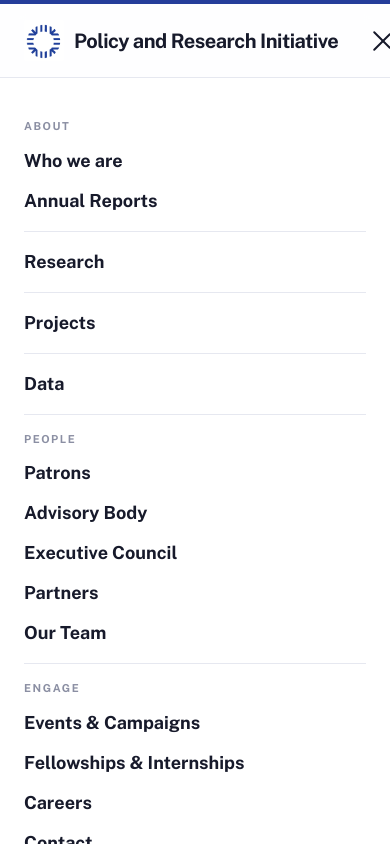
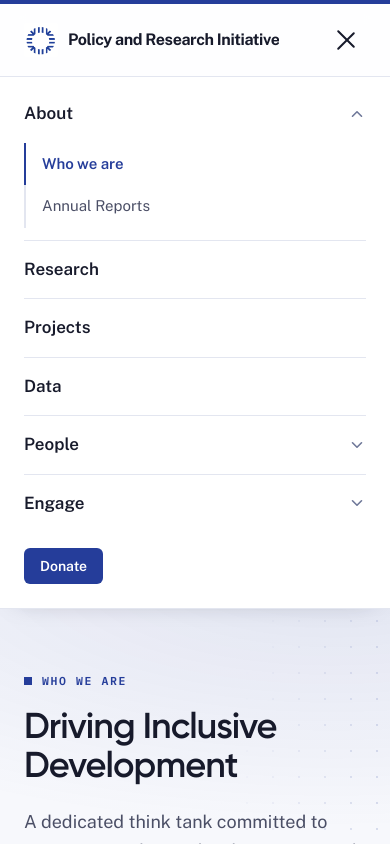
Before and after one commit to prikeralam/front-end, a Next.js app: page /about in a window 390 px wide. Both pictures are taken after a click on the button "Open menu". Shown: the top 844 px of the page. Built offline with nearby package versions, Linux system fonts and the light colour scheme.

Commit message:
feat(ui): collapse the mobile menu to top-level items that expand on tap (#54)
- About, People and Engage open their pages on tap, one at a time, with the current page's group open by default
- Header no longer overflows a 375px screen

Co-authored-by: Sinan K <sinankmuriyanal@gmail.com>

```diff
--- a/app/_ui/Header.tsx
+++ b/app/_ui/Header.tsx
@@ -62,6 +62,10 @@
   const [open, setOpen] = useState(false);
   const [group, setGroup] = useState<string | null>(null);
   const scrolled = useScrolled();
+  // Mobile menu: the group holding the current page is open by default; a tap overrides it until the page changes.
+  const [mobilePick, setMobilePick] = useState<{ path: string; label: string | null } | null>(null);
+  const currentGroup = nav.find((n) => n.items.some((item) => pathname === item.href || pathname.startsWith(`${item.href}/`)))?.label ?? null;
+  const mobileGroup = mobilePick?.path === pathname ? mobilePick.label : currentGroup;
 
   const isPortal = pathname === "/account" || pathname.startsWith("/dashboard");
   if (isPortal) return <PortalHeader />;
@@ -73,10 +77,10 @@
       }`}
     >
       <div className="h-1 w-full bg-[#253D9A]" />
-      <div className="mx-auto flex max-w-6xl items-center justify-between gap-6 px-6 py-4">
-        <Link href="/" className="flex shrink-0 items-center gap-2.5">
-          <Image src="/logo.png" alt="PRI mark" width={40} height={40} className="rounded" />
-          <span className="text-[20px] font-bold tracking-tight text-[#171a2b]">{org.name}</span>
+      <div className="mx-auto flex max-w-6xl items-center justify-between gap-3 px-6 py-4 sm:gap-6">
+        <Link href="/" className="flex min-w-0 items-center gap-2.5">
+          <Image src="/logo.png" alt="PRI mark" width={40} height={40} className="h-[34px] w-[34px] shrink-0 rounded sm:h-10 sm:w-10" />
+          <span className="truncate text-[16px] font-bold tracking-tight text-[#171a2b] sm:text-[20px]">{org.name}</span>
         </Link>
 
         <nav className="hidden items-center gap-1 lg:flex">
@@ -138,28 +142,67 @@
       </div>
 
       {open && (
-        <div className="border-t border-[#e6e8f0] bg-white lg:hidden">
-          <nav className="mx-auto max-w-6xl px-6 py-6">
-            {nav.map((n) => (
-              <div key={n.label} className="border-b border-[#e6e8f0] py-4 last:border-0">
+        <div className="max-h-[calc(100dvh-76px)] overflow-y-auto border-t border-[#e3e6f0] bg-white lg:hidden">
+          <nav aria-label="Main" className="mx-auto max-w-6xl px-6 pb-6 pt-2">
+            <ul className="divide-y divide-[#e3e6f0]">
+              {nav.map((n) => {
+                const expanded = mobileGroup === n.label;
+                const panelId = `mobile-nav-${n.label.toLowerCase().replace(/\W+/g, "-")}`;
+                return (
+                  <li key={n.label}>
                     {n.items.length === 0 ? (
-                  <Link href={`${n.href}`} onClick={() => setOpen(false)} className="text-lg font-bold text-[#171a2b]">
+                      <Link href={`${n.href}`} onClick={() => setOpen(false)} className="block py-4 text-[17px] font-semibold text-[#171a2b]">
                         {n.label}
                       </Link>
                     ) : (
                       <>
-                    <p className="text-[11px] font-bold uppercase tracking-[0.14em] text-[#8b8fa3]">{n.label}</p>
-                    <div className="mt-3 space-y-3">
+                        <button
+                          type="button"
+                          onClick={() => setMobilePick({ path: pathname, label: expanded ? null : n.label })}
+                          aria-expanded={expanded}
+                          aria-controls={panelId}
+                          className="flex w-full items-center justify-between py-4 text-left text-[17px] font-semibold text-[#171a2b]"
+                        >
+                          {n.label}
+                          <svg
+                            viewBox="0 0 20 20"
+                            width="18"
+                            height="18"
+                            aria-hidden="true"
+                            className={`text-[#6f7899] transition-transform duration-200 motion-reduce:transition-none ${expanded ? "rotate-180" : ""}`}
+                          >
+                            <path d="m5 7.5 5 5 5-5" fill="none" stroke="currentColor" strokeWidth="1.8" strokeLinecap="round" strokeLinejoin="round" />
+                          </svg>
+                        </button>
+                        {/* Grid-rows animates the height of the sub-list without measuring it. */}
+                        <div
+                          id={panelId}
+                          className={`grid transition-[grid-template-rows] duration-200 motion-reduce:transition-none ${expanded ? "grid-rows-[1fr]" : "grid-rows-[0fr]"}`}
+                        >
+                          <ul className="overflow-hidden" inert={!expanded}>
                             {n.items.map((item) => (
-                        <Link key={item.href} href={`${item.href}`} onClick={() => setOpen(false)} className="block text-lg font-bold text-[#171a2b]">
+                              <li key={item.href}>
+                                <Link
+                                  href={item.href}
+                                  onClick={() => setOpen(false)}
+                                  aria-current={pathname === item.href ? "page" : undefined}
+                                  className={`block border-l-2 py-2.5 pl-4 text-[15px] ${
+                                    pathname === item.href ? "border-[#253D9A] font-semibold text-[#253D9A]" : "border-[#e3e6f0] text-[#4b4f66]"
+                                  }`}
+                                >
                                   {item.label}
                                 </Link>
+                              </li>
                             ))}
+                            <li aria-hidden="true" className="h-3" />
+                          </ul>
                         </div>
                       </>
                     )}
-              </div>
-            ))}
+                  </li>
+                );
+              })}
+            </ul>
             <Link
               href={`/donate`}
               onClick={() => setOpen(false)}
```
Also changed, not shown: 1 other file (tests, documents, lock files or other folders). Lines whose indentation alone changed are shown as unchanged.
